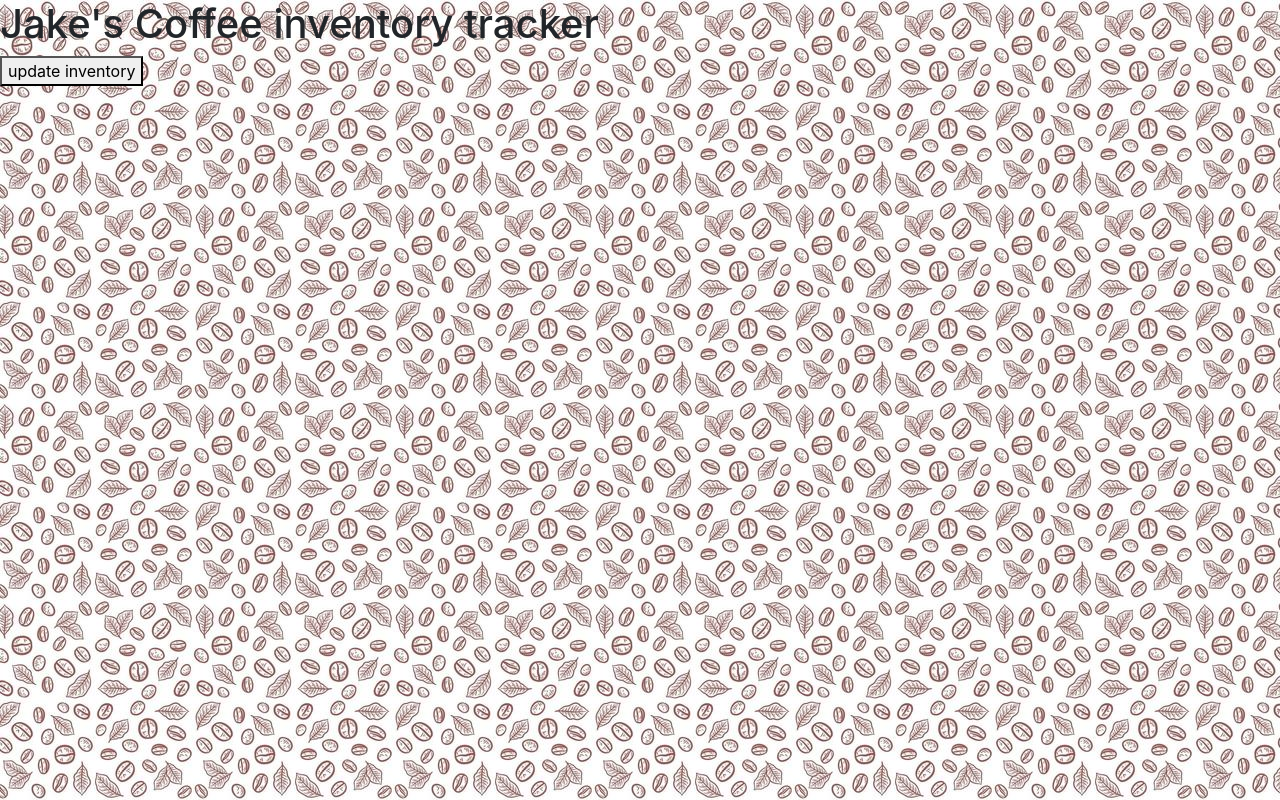
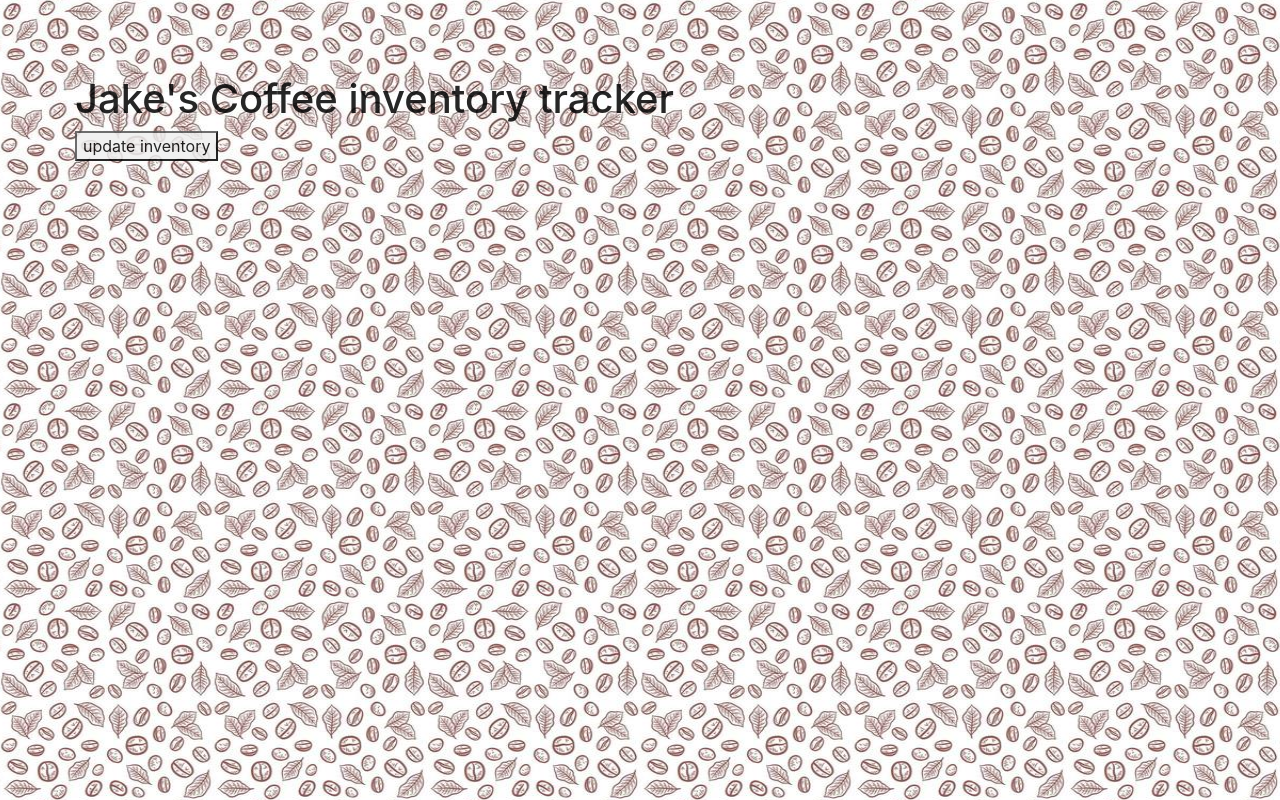
Before and after one commit to ChrisRDavila/inventory-tracker, a React (Create React App) app: page / in a window 1280 px wide. Built offline with nearby package versions, Linux system fonts and the light colour scheme.

Commit message:
add css styling

```diff
--- a/src/index.css
+++ b/src/index.css
@@ -1,6 +1,18 @@
 body {
   background-image: url("./img/coffeeBG.jpeg");
-  margin: 0;
+  background-position:center;
+  background-repeat:round;
+  background-attachment: fixed;
+  border: 20px;
+  padding: 25px;
+  margin: 50px;
+	margin-bottom: 150px;
+  opacity: 85%;
+	text-align: justify;
+	display: block;
+	box-sizing: border-box;
+	float:left;
+  color: black;
   font-family: -apple-system, BlinkMacSystemFont, 'Segoe UI', 'Roboto', 'Oxygen',
     'Ubuntu', 'Cantarell', 'Fira Sans', 'Droid Sans', 'Helvetica Neue',
     sans-serif;
```
